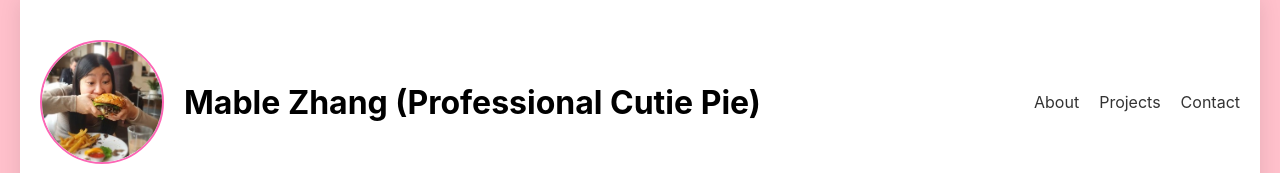
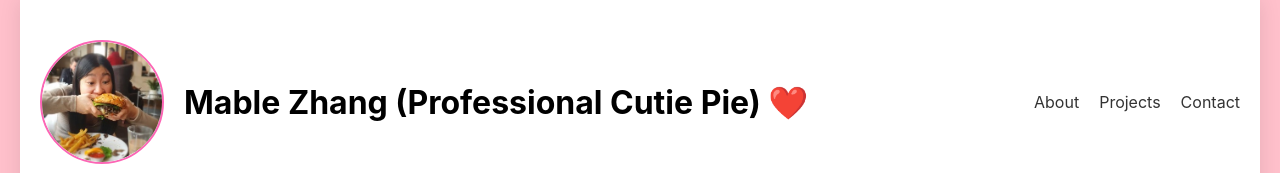
Before and after one commit to mablezhang2003/mablezhang2003.github.io, a React (Create React App) app: page / in a window 1280 px wide. Shown: the top 173 px of the page. Built offline with nearby package versions, Linux system fonts and the light colour scheme; the HTML template or start-up script is replaced by a standard one.

Commit message:
add heart emoji

```diff
--- a/src/components/Header.js
+++ b/src/components/Header.js
@@ -1,4 +1,4 @@
-import React, { useState, useEffect } from 'react';
+import React, {useState, useEffect} from 'react';
 import headshot from '../assets/headshot.png'; // Adjust path as needed
 
 function Header() {
@@ -21,9 +21,13 @@ function Header() {
                     src={headshot}
                     alt="Mable Zhang"
                     className="headshot"
-                    style={{ borderColor: borderColor, transition: 'border-color 0.5s ease' }}
+                    style={{
+                        borderColor: borderColor,
+                        transition: 'border-color 0.5s ease'
+                    }}
                 />
-                <h1>Mable Zhang (Professional Cutie Pie)</h1>
+                <h1>Mable Zhang (Professional Cutie Pie) <span
+                    className="heart">❤️</span></h1>
             </div>
             <nav>
                 <a href="#about">About</a>
```
